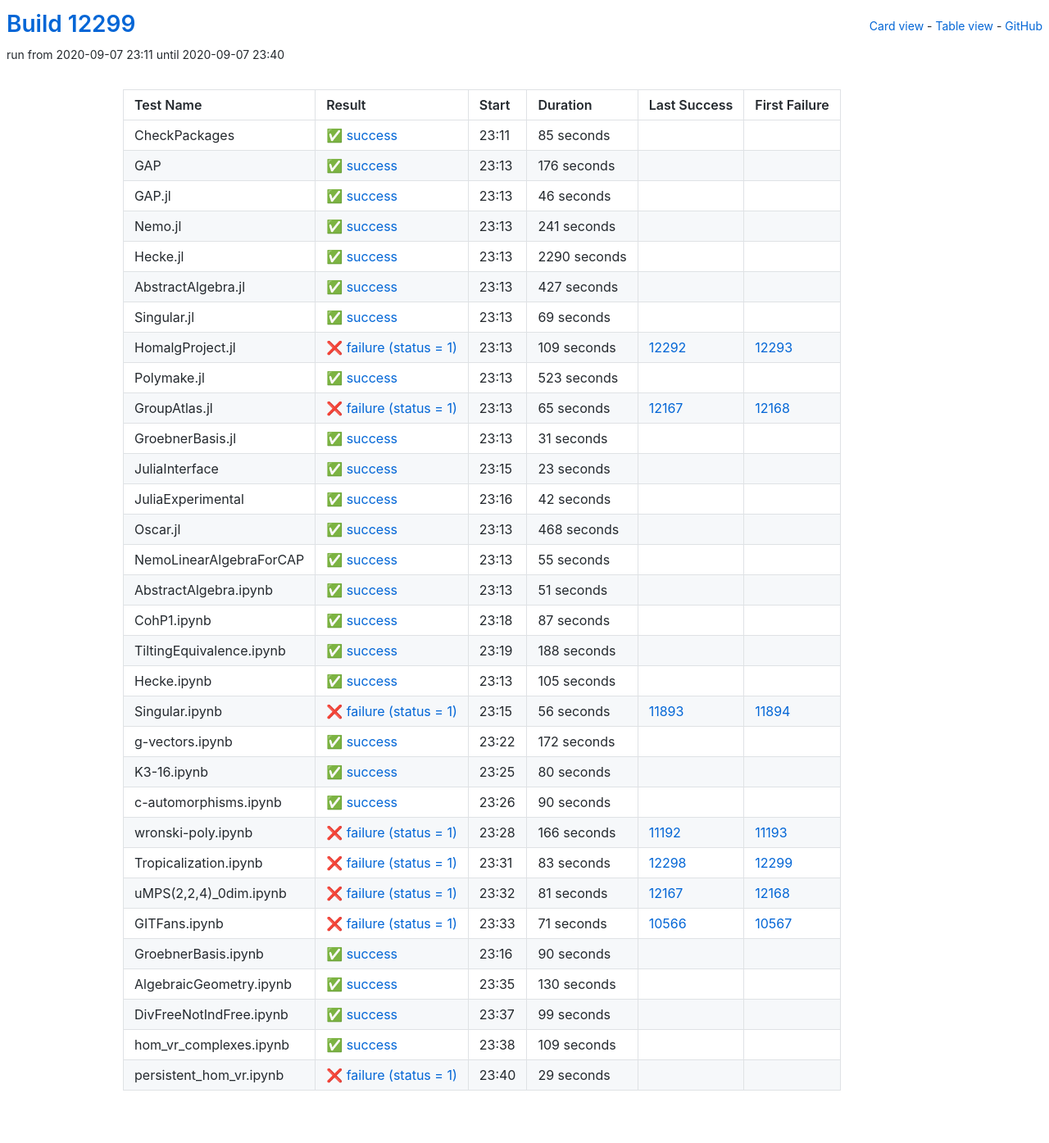
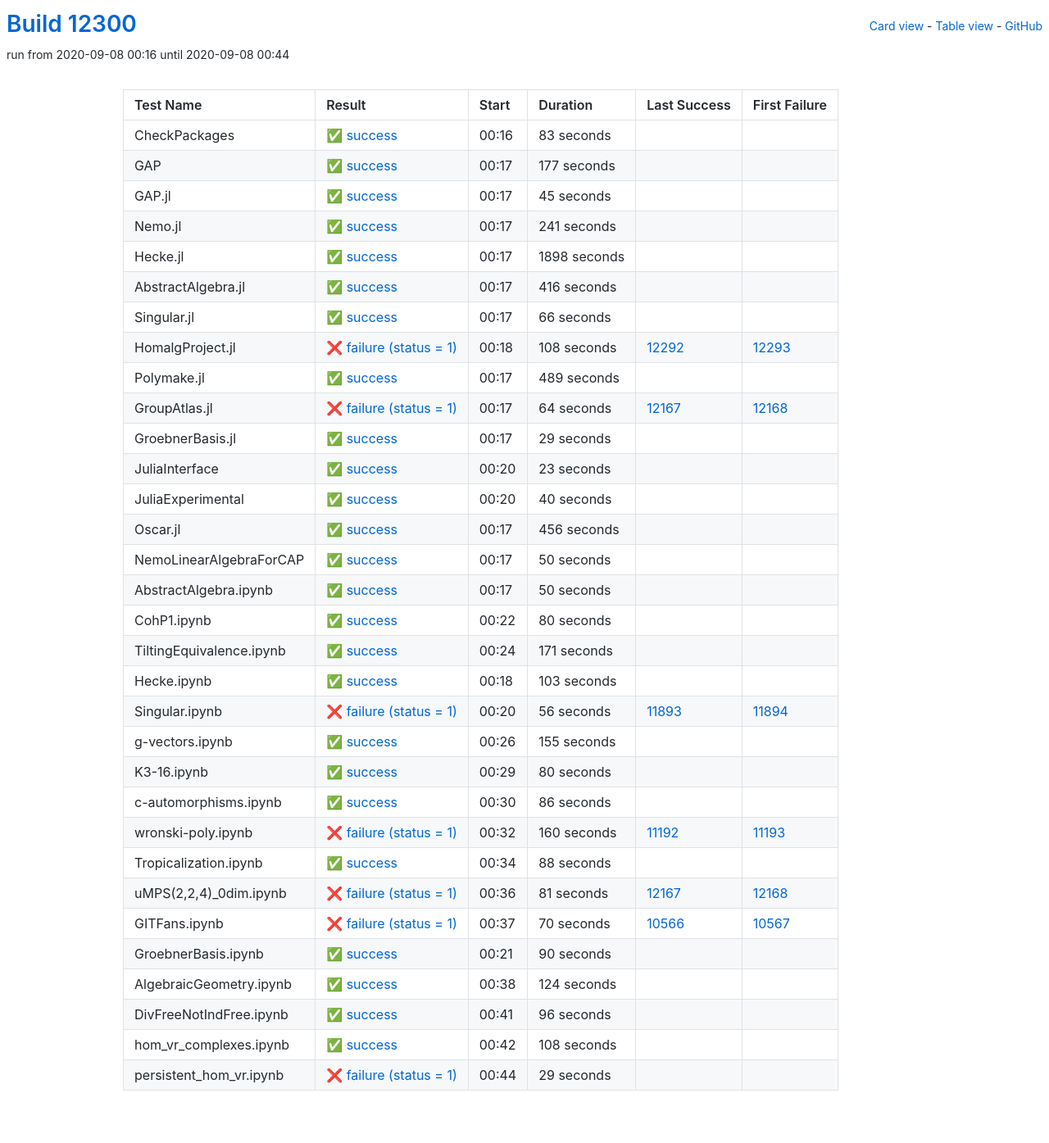
Before and after one commit to oscar-system/oscar-ci-status, a Jekyll site: the page built from table.html, in a window 1280 px wide. Shown: the whole page at 82% size. Built offline with Jekyll 4.4.1, drawn with Linux system fonts in a browser that asks for light colours.

Commit message:
Build #12300

```diff
--- a/_data/ci.yml
+++ b/_data/ci.yml
@@ -1,6 +1,6 @@
 ---
-build: 12299
-build_url: https://oscarci.mathematik.uni-kl.de/job/oscar/12299/
+build: 12300
+build_url: https://oscarci.mathematik.uni-kl.de/job/oscar/12300/
 job: oscar
 organization: oscar-system
 repo: oscar-ci-status
@@ -8,44 +8,44 @@ repourl: https://github.com/oscar-system/oscar-ci-status
 tests:
 - name: CheckPackages
   id: checkpackages
-  log: https://oscarci.mathematik.uni-kl.de/job/oscar/12299/artifact/logs/build-12299/CheckPackages.log
-  start: 2020-09-07 23:11
+  log: https://oscarci.mathematik.uni-kl.de/job/oscar/12300/artifact/logs/build-12300/CheckPackages.log
+  start: 2020-09-08 00:16
   success: true
   exitcode: 0
   status: success
-  duration: 85
+  duration: 83
   last_success: false
   last_success_url:
   first_failure: false
   first_failure_url:
 - name: GAP
   id: gap
-  log: https://oscarci.mathematik.uni-kl.de/job/oscar/12299/artifact/logs/build-12299/GAP.log
-  start: 2020-09-07 23:13
+  log: https://oscarci.mathematik.uni-kl.de/job/oscar/12300/artifact/logs/build-12300/GAP.log
+  start: 2020-09-08 00:17
   success: true
   exitcode: 0
   status: success
-  duration: 176
+  duration: 177
   last_success: false
   last_success_url:
   first_failure: false
   first_failure_url:
 - name: GAP.jl
   id: gap-jl
-  log: https://oscarci.mathematik.uni-kl.de/job/oscar/12299/artifact/logs/build-12299/GAP.jl.log
-  start: 2020-09-07 23:13
+  log: https://oscarci.mathematik.uni-kl.de/job/oscar/12300/artifact/logs/build-12300/GAP.jl.log
+  start: 2020-09-08 00:17
   success: true
   exitcode: 0
   status: success
-  duration: 46
+  duration: 45
   last_success: false
   last_success_url:
   first_failure: false
   first_failure_url:
 - name: Nemo.jl
   id: nemo-jl
-  log: https://oscarci.mathematik.uni-kl.de/job/oscar/12299/artifact/logs/build-12299/Nemo.jl.log
-  start: 2020-09-07 23:13
+  log: https://oscarci.mathematik.uni-kl.de/job/oscar/12300/artifact/logs/build-12300/Nemo.jl.log
+  start: 2020-09-08 00:17
   success: true
   exitcode: 0
   status: success
@@ -56,92 +56,92 @@ tests:
   first_failure_url:
 - name: Hecke.jl
   id: hecke-jl
-  log: https://oscarci.mathematik.uni-kl.de/job/oscar/12299/artifact/logs/build-12299/Hecke.jl.log
-  start: 2020-09-07 23:13
+  log: https://oscarci.mathematik.uni-kl.de/job/oscar/12300/artifact/logs/build-12300/Hecke.jl.log
+  start: 2020-09-08 00:17
   success: true
   exitcode: 0
   status: success
-  duration: 2290
+  duration: 1898
   last_success: false
   last_success_url:
   first_failure: false
   first_failure_url:
 - name: AbstractAlgebra.jl
   id: abstractalgebra-jl
-  log: https://oscarci.mathematik.uni-kl.de/job/oscar/12299/artifact/logs/build-12299/AbstractAlgebra.jl.log
-  start: 2020-09-07 23:13
+  log: https://oscarci.mathematik.uni-kl.de/job/oscar/12300/artifact/logs/build-12300/AbstractAlgebra.jl.log
+  start: 2020-09-08 00:17
   success: true
   exitcode: 0
   status: success
-  duration: 427
+  duration: 416
   last_success: false
   last_success_url:
   first_failure: false
   first_failure_url:
 - name: Singular.jl
   id: singular-jl
-  log: https://oscarci.mathematik.uni-kl.de/job/oscar/12299/artifact/logs/build-12299/Singular.jl.log
-  start: 2020-09-07 23:13
+  log: https://oscarci.mathematik.uni-kl.de/job/oscar/12300/artifact/logs/build-12300/Singular.jl.log
+  start: 2020-09-08 00:17
   success: true
   exitcode: 0
   status: success
-  duration: 69
+  duration: 66
   last_success: false
   last_success_url:
   first_failure: false
   first_failure_url:
 - name: HomalgProject.jl
   id: homalgproject-jl
-  log: https://oscarci.mathematik.uni-kl.de/job/oscar/12299/artifact/logs/build-12299/HomalgProject.jl.log
-  start: 2020-09-07 23:13
+  log: https://oscarci.mathematik.uni-kl.de/job/oscar/12300/artifact/logs/build-12300/HomalgProject.jl.log
+  start: 2020-09-08 00:18
   success: false
   exitcode: 1
   status: failure
-  duration: 109
+  duration: 108
   last_success: 12292
   last_success_url: https://oscarci.mathematik.uni-kl.de/job/oscar/12292/
   first_failure: 12293
   first_failure_url: https://oscarci.mathematik.uni-kl.de/job/oscar/12293/
 - name: Polymake.jl
   id: polymake-jl
-  log: https://oscarci.mathematik.uni-kl.de/job/oscar/12299/artifact/logs/build-12299/Polymake.jl.log
-  start: 2020-09-07 23:13
+  log: https://oscarci.mathematik.uni-kl.de/job/oscar/12300/artifact/logs/build-12300/Polymake.jl.log
+  start: 2020-09-08 00:17
   success: true
   exitcode: 0
   status: success
-  duration: 523
+  duration: 489
   last_success: false
   last_success_url:
   first_failure: false
   first_failure_url:
 - name: GroupAtlas.jl
   id: groupatlas-jl
-  log: https://oscarci.mathematik.uni-kl.de/job/oscar/12299/artifact/logs/build-12299/GroupAtlas.jl.log
-  start: 2020-09-07 23:13
+  log: https://oscarci.mathematik.uni-kl.de/job/oscar/12300/artifact/logs/build-12300/GroupAtlas.jl.log
+  start: 2020-09-08 00:17
   success: false
   exitcode: 1
   status: failure
-  duration: 65
+  duration: 64
   last_success: 12167
   last_success_url: https://oscarci.mathematik.uni-kl.de/job/oscar/12167/
   first_failure: 12168
   first_failure_url: https://oscarci.mathematik.uni-kl.de/job/oscar/12168/
 - name: GroebnerBasis.jl
   id: groebnerbasis-jl
-  log: https://oscarci.mathematik.uni-kl.de/job/oscar/12299/artifact/logs/build-12299/GroebnerBasis.jl.log
-  start: 2020-09-07 23:13
+  log: https://oscarci.mathematik.uni-kl.de/job/oscar/12300/artifact/logs/build-12300/GroebnerBasis.jl.log
+  start: 2020-09-08 00:17
   success: true
   exitcode: 0
   status: success
-  duration: 31
+  duration: 29
   last_success: false
   last_success_url:
   first_failure: false
   first_failure_url:
 - name: JuliaInterface
   id: juliainterface
-  log: https://oscarci.mathematik.uni-kl.de/job/oscar/12299/artifact/logs/build-12299/JuliaInterface.log
-  start: 2020-09-07 23:15
+  log: https://oscarci.mathematik.uni-kl.de/job/oscar/12300/artifact/logs/build-12300/JuliaInterface.log
+  start: 2020-09-08 00:20
   success: true
   exitcode: 0
   status: success
@@ -152,92 +152,92 @@ tests:
   first_failure_url:
 - name: JuliaExperimental
   id: juliaexperimental
-  log: https://oscarci.mathematik.uni-kl.de/job/oscar/12299/artifact/logs/build-12299/JuliaExperimental.log
-  start: 2020-09-07 23:16
+  log: https://oscarci.mathematik.uni-kl.de/job/oscar/12300/artifact/logs/build-12300/JuliaExperimental.log
+  start: 2020-09-08 00:20
   success: true
   exitcode: 0
   status: success
-  duration: 42
+  duration: 40
   last_success: false
   last_success_url:
   first_failure: false
   first_failure_url:
 - name: Oscar.jl
   id: oscar-jl
-  log: https://oscarci.mathematik.uni-kl.de/job/oscar/12299/artifact/logs/build-12299/Oscar.jl.log
-  start: 2020-09-07 23:13
+  log: https://oscarci.mathematik.uni-kl.de/job/oscar/12300/artifact/logs/build-12300/Oscar.jl.log
+  start: 2020-09-08 00:17
   success: true
   exitcode: 0
   status: success
-  duration: 468
+  duration: 456
   last_success: false
   last_success_url:
   first_failure: false
   first_failure_url:
 - name: NemoLinearAlgebraForCAP
   id: nemolinearalgebraforcap
-  log: https://oscarci.mathematik.uni-kl.de/job/oscar/12299/artifact/logs/build-12299/NemoLinearAlgebraForCAP.log
-  start: 2020-09-07 23:13
+  log: https://oscarci.mathematik.uni-kl.de/job/oscar/12300/artifact/logs/build-12300/NemoLinearAlgebraForCAP.log
+  start: 2020-09-08 00:17
   success: true
   exitcode: 0
   status: success
-  duration: 55
+  duration: 50
   last_success: false
   last_success_url:
   first_failure: false
   first_failure_url:
 - name: AbstractAlgebra.ipynb
   id: abstractalgebra-ipynb
-  log: https://oscarci.mathematik.uni-kl.de/job/oscar/12299/artifact/logs/build-12299/AbstractAlgebra.ipynb.log
-  start: 2020-09-07 23:13
+  log: https://oscarci.mathematik.uni-kl.de/job/oscar/12300/artifact/logs/build-12300/AbstractAlgebra.ipynb.log
+  start: 2020-09-08 00:17
   success: true
   exitcode: 0
   status: success
-  duration: 51
+  duration: 50
   last_success: false
   last_success_url:
   first_failure: false
   first_failure_url:
 - name: CohP1.ipynb
   id: cohp1-ipynb
-  log: https://oscarci.mathematik.uni-kl.de/job/oscar/12299/artifact/logs/build-12299/CohP1.ipynb.log
-  start: 2020-09-07 23:18
+  log: https://oscarci.mathematik.uni-kl.de/job/oscar/12300/artifact/logs/build-12300/CohP1.ipynb.log
+  start: 2020-09-08 00:22
   success: true
   exitcode: 0
   status: success
-  duration: 87
+  duration: 80
   last_success: false
   last_success_url:
   first_failure: false
   first_failure_url:
 - name: TiltingEquivalence.ipynb
   id: tiltingequivalence-ipynb
-  log: https://oscarci.mathematik.uni-kl.de/job/oscar/12299/artifact/logs/build-12299/TiltingEquivalence.ipynb.log
-  start: 2020-09-07 23:19
+  log: https://oscarci.mathematik.uni-kl.de/job/oscar/12300/artifact/logs/build-12300/TiltingEquivalence.ipynb.log
+  start: 2020-09-08 00:24
   success: true
   exitcode: 0
   status: success
-  duration: 188
+  duration: 171
   last_success: false
   last_success_url:
   first_failure: false
   first_failure_url:
 - name: Hecke.ipynb
   id: hecke-ipynb
-  log: https://oscarci.mathematik.uni-kl.de/job/oscar/12299/artifact/logs/build-12299/Hecke.ipynb.log
-  start: 2020-09-07 23:13
+  log: https://oscarci.mathematik.uni-kl.de/job/oscar/12300/artifact/logs/build-12300/Hecke.ipynb.log
+  start: 2020-09-08 00:18
   success: true
   exitcode: 0
   status: success
-  duration: 105
+  duration: 103
   last_success: false
   last_success_url:
   first_failure: false
   first_failure_url:
 - name: Singular.ipynb
   id: singular-ipynb
-  log: https://oscarci.mathematik.uni-kl.de/job/oscar/12299/artifact/logs/build-12299/Singular.ipynb.log
-  start: 2020-09-07 23:15
+  log: https://oscarci.mathematik.uni-kl.de/job/oscar/12300/artifact/logs/build-12300/Singular.ipynb.log
+  start: 2020-09-08 00:20
   success: false
   exitcode: 1
   status: failure
@@ -248,20 +248,20 @@ tests:
   first_failure_url: https://oscarci.mathematik.uni-kl.de/job/oscar/11894/
 - name: g-vectors.ipynb
   id: g-vectors-ipynb
-  log: https://oscarci.mathematik.uni-kl.de/job/oscar/12299/artifact/logs/build-12299/g-vectors.ipynb.log
-  start: 2020-09-07 23:22
+  log: https://oscarci.mathematik.uni-kl.de/job/oscar/12300/artifact/logs/build-12300/g-vectors.ipynb.log
+  start: 2020-09-08 00:26
   success: true
   exitcode: 0
   status: success
-  duration: 172
+  duration: 155
   last_success: false
   last_success_url:
   first_failure: false
   first_failure_url:
 - name: K3-16.ipynb
   id: k3-16-ipynb
-  log: https://oscarci.mathematik.uni-kl.de/job/oscar/12299/artifact/logs/build-12299/K3-16.ipynb.log
-  start: 2020-09-07 23:25
+  log: https://oscarci.mathematik.uni-kl.de/job/oscar/12300/artifact/logs/build-12300/K3-16.ipynb.log
+  start: 2020-09-08 00:29
   success: true
   exitcode: 0
   status: success
@@ -272,44 +272,44 @@ tests:
   first_failure_url:
 - name: c-automorphisms.ipynb
   id: c-automorphisms-ipynb
-  log: https://oscarci.mathematik.uni-kl.de/job/oscar/12299/artifact/logs/build-12299/c-automorphisms.ipynb.log
-  start: 2020-09-07 23:26
+  log: https://oscarci.mathematik.uni-kl.de/job/oscar/12300/artifact/logs/build-12300/c-automorphisms.ipynb.log
+  start: 2020-09-08 00:30
   success: true
   exitcode: 0
   status: success
-  duration: 90
+  duration: 86
   last_success: false
   last_success_url:
   first_failure: false
   first_failure_url:
 - name: wronski-poly.ipynb
   id: wronski-poly-ipynb
-  log: https://oscarci.mathematik.uni-kl.de/job/oscar/12299/artifact/logs/build-12299/wronski-poly.ipynb.log
-  start: 2020-09-07 23:28
+  log: https://oscarci.mathematik.uni-kl.de/job/oscar/12300/artifact/logs/build-12300/wronski-poly.ipynb.log
+  start: 2020-09-08 00:32
   success: false
   exitcode: 1
   status: failure
-  duration: 166
+  duration: 160
   last_success: 11192
   last_success_url: https://oscarci.mathematik.uni-kl.de/job/oscar/11192/
   first_failure: 11193
   first_failure_url: https://oscarci.mathematik.uni-kl.de/job/oscar/11193/
 - name: Tropicalization.ipynb
   id: tropicalization-ipynb
-  log: https://oscarci.mathematik.uni-kl.de/job/oscar/12299/artifact/logs/build-12299/Tropicalization.ipynb.log
-  start: 2020-09-07 23:31
-  success: false
-  exitcode: 1
-  status: failure
-  duration: 83
-  last_success: 12298
-  last_success_url: https://oscarci.mathematik.uni-kl.de/job/oscar/12298/
-  first_failure: 12299
-  first_failure_url: https://oscarci.mathematik.uni-kl.de/job/oscar/12299/
+  log: https://oscarci.mathematik.uni-kl.de/job/oscar/12300/artifact/logs/build-12300/Tropicalization.ipynb.log
+  start: 2020-09-08 00:34
+  success: true
+  exitcode: 0
+  status: success
+  duration: 88
+  last_success: false
+  last_success_url:
+  first_failure: false
+  first_failure_url:
 - name: uMPS(2,2,4)_0dim.ipynb
   id: umps-2-2-4-0dim-ipynb
-  log: https://oscarci.mathematik.uni-kl.de/job/oscar/12299/artifact/logs/build-12299/uMPS-2-2-4-_0dim.ipynb.log
-  start: 2020-09-07 23:32
+  log: https://oscarci.mathematik.uni-kl.de/job/oscar/12300/artifact/logs/build-12300/uMPS-2-2-4-_0dim.ipynb.log
+  start: 2020-09-08 00:36
   success: false
   exitcode: 1
   status: failure
@@ -320,20 +320,20 @@ tests:
   first_failure_url: https://oscarci.mathematik.uni-kl.de/job/oscar/12168/
 - name: GITFans.ipynb
   id: gitfans-ipynb
-  log: https://oscarci.mathematik.uni-kl.de/job/oscar/12299/artifact/logs/build-12299/GITFans.ipynb.log
-  start: 2020-09-07 23:33
+  log: https://oscarci.mathematik.uni-kl.de/job/oscar/12300/artifact/logs/build-12300/GITFans.ipynb.log
+  start: 2020-09-08 00:37
   success: false
   exitcode: 1
   status: failure
-  duration: 71
+  duration: 70
   last_success: 10566
   last_success_url: https://oscarci.mathematik.uni-kl.de/job/oscar/10566/
   first_failure: 10567
   first_failure_url: https://oscarci.mathematik.uni-kl.de/job/oscar/10567/
 - name: GroebnerBasis.ipynb
   id: groebnerbasis-ipynb
-  log: https://oscarci.mathematik.uni-kl.de/job/oscar/12299/artifact/logs/build-12299/GroebnerBasis.ipynb.log
-  start: 2020-09-07 23:16
+  log: https://oscarci.mathematik.uni-kl.de/job/oscar/12300/artifact/logs/build-12300/GroebnerBasis.ipynb.log
+  start: 2020-09-08 00:21
   success: true
   exitcode: 0
   status: success
@@ -344,44 +344,44 @@ tests:
   first_failure_url:
 - name: AlgebraicGeometry.ipynb
   id: algebraicgeometry-ipynb
-  log: https://oscarci.mathematik.uni-kl.de/job/oscar/12299/artifact/logs/build-12299/AlgebraicGeometry.ipynb.log
-  start: 2020-09-07 23:35
+  log: https://oscarci.mathematik.uni-kl.de/job/oscar/12300/artifact/logs/build-12300/AlgebraicGeometry.ipynb.log
+  start: 2020-09-08 00:38
   success: true
   exitcode: 0
   status: success
-  duration: 130
+  duration: 124
   last_success: false
   last_success_url:
   first_failure: false
   first_failure_url:
 - name: DivFreeNotIndFree.ipynb
   id: divfreenotindfree-ipynb
-  log: https://oscarci.mathematik.uni-kl.de/job/oscar/12299/artifact/logs/build-12299/DivFreeNotIndFree.ipynb.log
-  start: 2020-09-07 23:37
+  log: https://oscarci.mathematik.uni-kl.de/job/oscar/12300/artifact/logs/build-12300/DivFreeNotIndFree.ipynb.log
+  start: 2020-09-08 00:41
   success: true
   exitcode: 0
   status: success
-  duration: 99
+  duration: 96
   last_success: false
   last_success_url:
   first_failure: false
   first_failure_url:
 - name: hom_vr_complexes.ipynb
   id: hom-vr-complexes-ipynb
-  log: https://oscarci.mathematik.uni-kl.de/job/oscar/12299/artifact/logs/build-12299/hom_vr_complexes.ipynb.log
-  start: 2020-09-07 23:38
+  log: https://oscarci.mathematik.uni-kl.de/job/oscar/12300/artifact/logs/build-12300/hom_vr_complexes.ipynb.log
+  start: 2020-09-08 00:42
   success: true
   exitcode: 0
   status: success
-  duration: 109
+  duration: 108
   last_success: false
   last_success_url:
   first_failure: false
   first_failure_url:
 - name: persistent_hom_vr.ipynb
   id: persistent-hom-vr-ipynb
-  log: https://oscarci.mathematik.uni-kl.de/job/oscar/12299/artifact/logs/build-12299/persistent_hom_vr.ipynb.log
-  start: 2020-09-07 23:40
+  log: https://oscarci.mathematik.uni-kl.de/job/oscar/12300/artifact/logs/build-12300/persistent_hom_vr.ipynb.log
+  start: 2020-09-08 00:44
   success: false
   exitcode: 1
   status: failure
```
Also changed, not shown: README.md.
